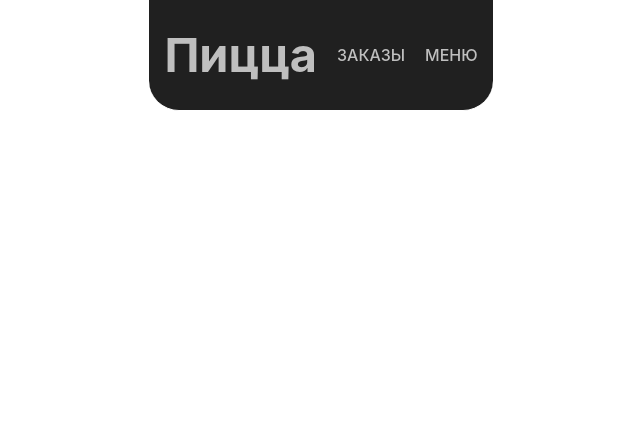
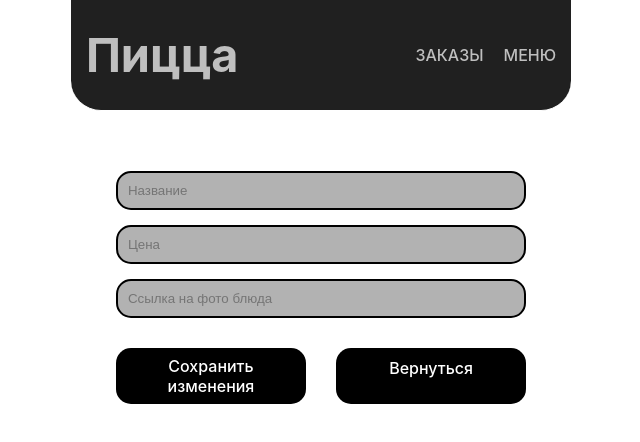
Before and after one commit to TimLedger/homework71-72, a React (Vite) app: page /admin/1/edit in a window 1280 px wide. Shown: the top 442 px of the page, without its empty margins (319-959 px from the left). Built offline with nearby package versions, Linux system fonts and the light colour scheme.

Commit message:
написан компонент формы

```diff
--- a/src/containers/DishForm/DishForm.css
+++ b/src/containers/DishForm/DishForm.css
@@ -1,5 +1,4 @@
 .form-frame {
-    border: 1px solid red;
     border-radius: 15px;
     background: #fff;
     padding: 30px;
--- a/src/containers/DishForm/DishForm.tsx
+++ b/src/containers/DishForm/DishForm.tsx
@@ -1,14 +1,66 @@
+import React from 'react';
+import { NavLink, useNavigate, useParams } from 'react-router-dom';
 import AdminHeader from '../../components/AdminHeader/AdminHeader';
 import './DishForm.css';
 
 const DishForm = () => {
+  const params = useParams();
+  const navigate = useNavigate();
+
+  const onFormSubmit = async (e: React.FormEvent) => {
+    e.preventDefault();
+    if (params.id) {
+
+    } else {
+
+    }
+    navigate('/admin');
+  };
 
   return (
     <div>
       <AdminHeader />
       <div className="container">
         <div className="page-body">
-
+          <div className="form-frame">
+            <form onSubmit={onFormSubmit} autoComplete="off" className="form">
+              <div className='form-content'>
+                <div className='form-inputs'>
+                  <input
+                    id="name"
+                    type="text"
+                    name="name"
+                    className="form-input"
+                    placeholder='Название'
+                    required
+                  />
+                  <input
+                    id="price"
+                    type="number"
+                    name="price"
+                    className="form-input"
+                    placeholder='Цена'
+                    required
+                  />
+                  <input
+                    id="photo"
+                    type="url"
+                    name="photo"
+                    className="form-input"
+                    placeholder='Ссылка на фото блюда'
+                  />
+                </div>
+              </div>
+                <div className='form-btns'>
+                  <button type="submit" className='form-btn'>
+                    {params.id ? 'Сохранить изменения' : 'Создать Блюдо'}
+                  </button>
+                  <NavLink className='form-btn' to="/admin/dishes">
+                    Вернуться
+                  </NavLink>
+                </div>
+            </form>
+          </div>
         </div>
       </div>
     </div>
```
